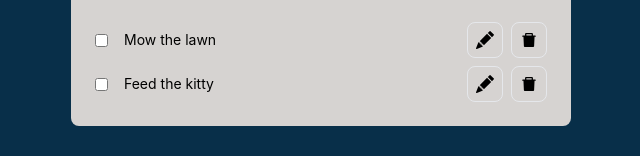
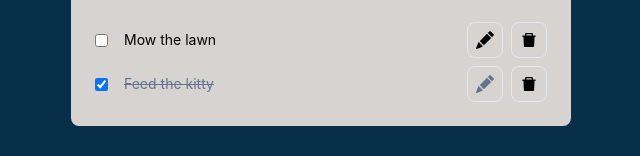
Before and after one commit to oybekabdulazizov/task-buddy, a React (Vite) app: page / in a window 1280 px wide. Shown: the part 180-336 px from the top of the page, without its empty margins (319-959 px from the left). Built offline with nearby package versions, Linux system fonts and the light colour scheme.

Commit message:
implement completing a todo

```diff
--- a/src/components/TodoCard.tsx
+++ b/src/components/TodoCard.tsx
@@ -1,18 +1,38 @@
-import { useSelector } from 'react-redux';
+import { useDispatch, useSelector } from 'react-redux';
 import { BsPencilFill } from 'react-icons/bs';
 import { AiFillDelete } from 'react-icons/ai';
+import { ChangeEvent, useState } from 'react';
 
-import { getTodo } from '../store/todosSlice';
+import { getTodo, completeTodo } from '../store/todosSlice';
 
 export default function TodoCard({ todoId }: { todoId: string }) {
   const todo = useSelector((state) => getTodo(state, todoId));
+  const dispatch = useDispatch();
+
+  const [checked, setChecked] = useState<boolean>(todo.completed);
+
+  const handleChange = (e: ChangeEvent<HTMLInputElement>) => {
+    setChecked(e.target.checked);
+    dispatch(completeTodo(todoId));
+  };
 
   return (
     <div className='w-full flex flex-row gap-1 items-center mb-2'>
-      <input type='checkbox' />
-      <label className='w-full break-all py-2 px-3 text-sm'>{todo.task}</label>
+      <input type='checkbox' checked={checked} onChange={handleChange} />
+      <label
+        className={`w-full break-all py-2 px-3 text-sm ${
+          checked ? 'line-through text-slate-500' : ''
+        }`}
+      >
+        {todo.task}
+      </label>
       <div className='flex flex-row gap-2 ml-2'>
-        <button className='border rounded-lg text-lg py-2 px-2 focus:outline-slate-200 focus:outline-8'>
+        <button
+          className={`border rounded-lg text-lg py-2 px-2 focus:outline-slate-200 focus:outline-8 ${
+            checked ? 'text-slate-500' : ''
+          }`}
+          disabled={checked}
+        >
           <BsPencilFill />
         </button>
         <button className='border rounded-lg text-lg py-2 px-2 focus:outline-slate-200 focus:outline-8'>
--- a/src/store/todosSlice.ts
+++ b/src/store/todosSlice.ts
@@ -43,6 +43,14 @@ const todosSlice = createSlice({
         };
       },
     },
+    completeTodo: (state, { payload }) => {
+      const todo = state.find((todo: todo_type) => todo.id === payload);
+      const todos = state.filter((todo: todo_type) => todo.id !== payload);
+      if (todo) {
+        todo.completed = !todo.completed;
+        state = [...todos, todo];
+      }
+    },
   },
 });
 
@@ -50,6 +58,6 @@ export const getTodos = (state: any) => state.todos;
 export const getTodo = (state: any, todoId: string) =>
   state.todos.find((todo: todo_type) => todo.id === todoId);
 
-export const { addTodo } = todosSlice.actions;
+export const { addTodo, completeTodo } = todosSlice.actions;
 
 export default todosSlice.reducer;
```
